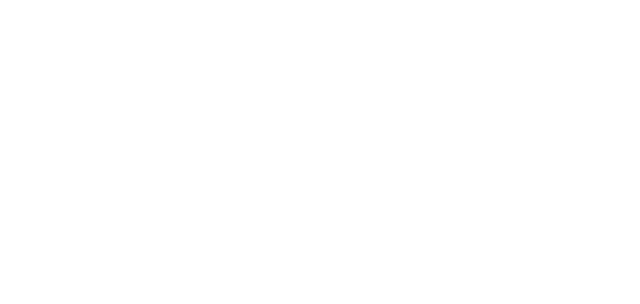
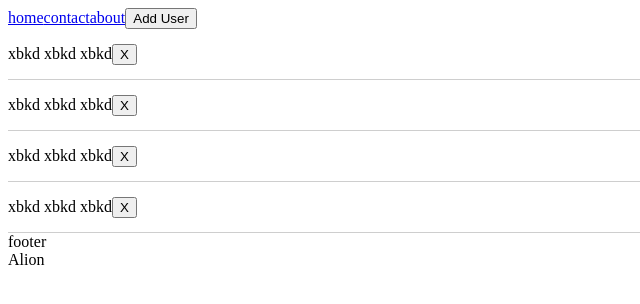
Before and after one commit to Ali-GreenHeart/guys-react, a React (Vite) app: page /users-page in a window 1280 px wide. Before the commit this address had no page. Shown: the top 304 px of the page, without its empty margins (0-640 px from the left). Built offline with nearby package versions, Linux system fonts and the light colour scheme.

Commit message:
add UI part /users-page

```diff
--- /dev/null
+++ b/src/components/pages/user/ListItem.jsx
@@ -0,0 +1,15 @@
+const UserListItem = ({
+    name, surname, email, onDelete
+}) => {
+    return (
+        <div style={{ display: 'flex', alignItems: 'center', borderBottom: '1px solid #cecece' }}>
+            <p>
+                {name} {surname} {email}
+            </p>
+            <button
+                onClick={onDelete}
+            >X</button>
+        </div>
+    )
+}
+export default UserListItem
--- a/src/pages/User/index.jsx
+++ b/src/pages/User/index.jsx
@@ -1,6 +1,22 @@
+import UserListItem from "../../components/pages/user/ListItem";
+
 const UserPage = () => {
+    const users = [1, 2, 3, 4];
+    const handleAddUser = () => { }
     return (
-        <div>UserPage</div>
+        <>
+            <button onClick={handleAddUser}>Add User</button>
+            {
+                users.map(() => {
+                    return <UserListItem
+                        email="xbkd"
+                        name="xbkd"
+                        surname="xbkd"
+                        onDelete={() => { }}
+                    />
+                })
+            }
+        </>
     )
 }
 export default UserPage
--- a/src/routing/index.jsx
+++ b/src/routing/index.jsx
@@ -23,7 +23,7 @@
                     <Route path="/about" Component={AboutPage} />
                     <Route path="/contact" element={<ContactPage />} />
                     <Route path="/counter-with-reducer" element={<CounterWithReducer />} />
-                    <Route path="/user-page" element={<UserPage />} />
+                    <Route path="/users-page" element={<UserPage />} />
                 </Route>
                 <Route Component={DashboardContentWrapper}>
                     {/* nested routes */}
```
